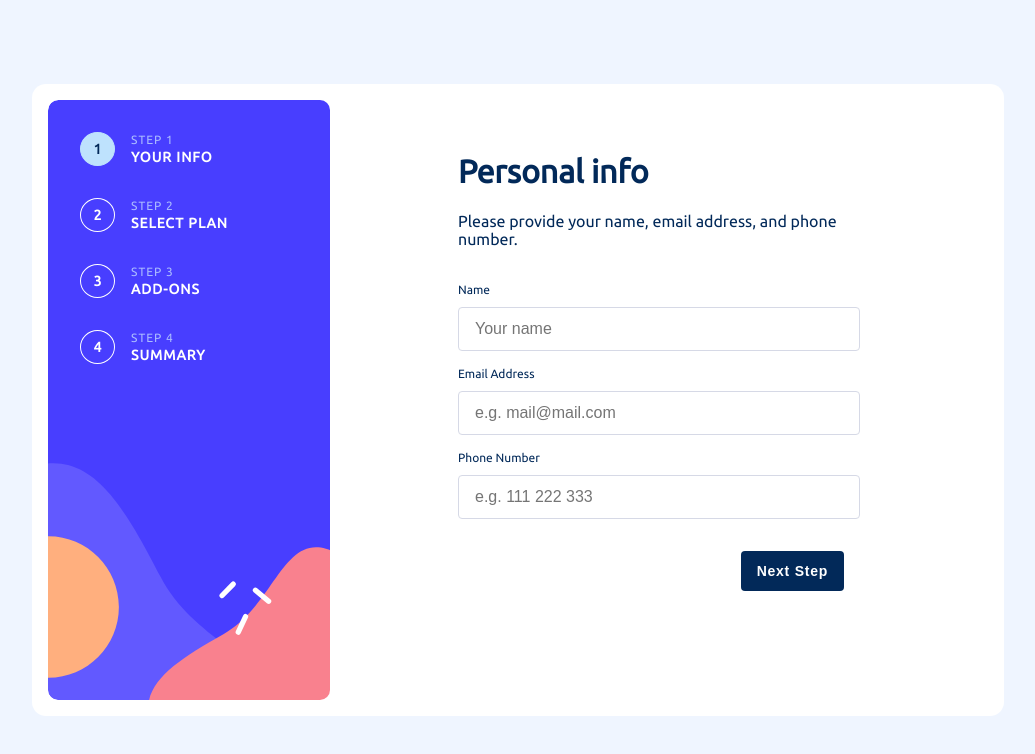
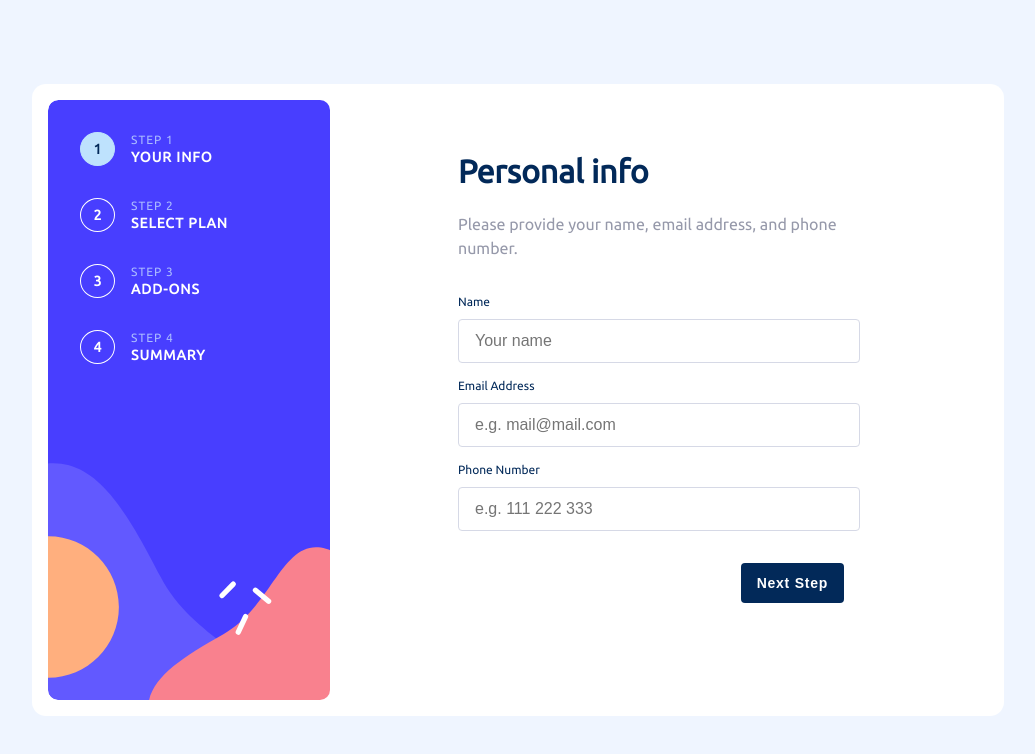
Before and after one commit to JustynaKorzycka/multi-step-form, a Next.js app: page / in a window 1280 px wide. Shown: the top 754 px of the page, without its empty margins (122-1157 px from the left). Built offline with nearby package versions, Linux system fonts and the light colour scheme.

Commit message:
add global styles for p and h1

```diff
--- a/styles/GlobalStyles.ts
+++ b/styles/GlobalStyles.ts
@@ -11,6 +11,14 @@ const GlobalStyles = createGlobalStyle`
   }
   p{
     margin: 0;
+    line-height: 1.5;
+    color:  ${({ theme }) => theme.colors.grey}
+  }
+  h1{
+    font-size: 1.5rem;
+    @media screen and (min-width: ${({ theme }) => theme.sizes.sm}px) {
+      font-size: 2rem;
+    }
   }
 `;
 
```
